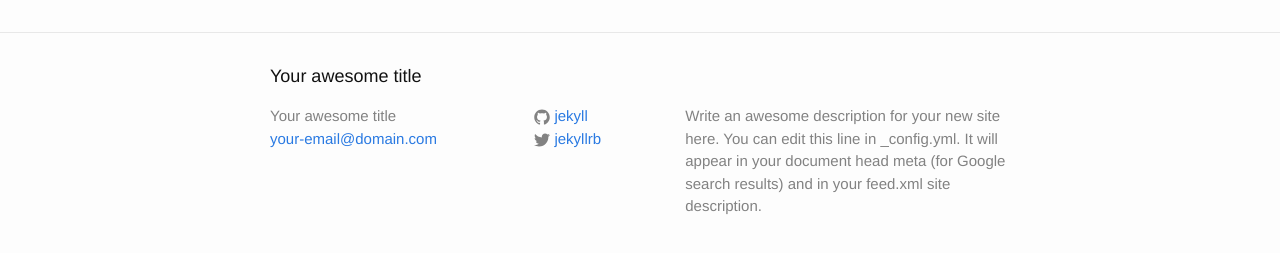
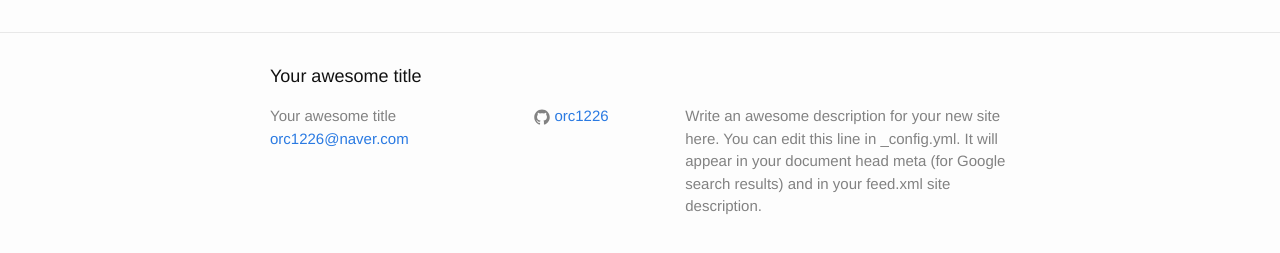
Before and after one commit to mnyok/mnyok.github.io, a Jekyll site: the page built from index.html, in a window 1280 px wide. Shown: the part 264-517 px from the top of the page. Built offline with Jekyll 4.4.1, drawn with Linux system fonts in a browser that asks for light colours.

Commit message:
change config

```diff
--- a/_config.yml
+++ b/_config.yml
@@ -7,15 +7,14 @@
 
 # Site settings
 title: Your awesome title
-email: your-email@domain.com
+email: orc1226@naver.com
 description: > # this means to ignore newlines until "baseurl:"
   Write an awesome description for your new site here. You can edit this
   line in _config.yml. It will appear in your document head meta (for
   Google search results) and in your feed.xml site description.
 baseurl: "" # the subpath of your site, e.g. /blog
 url: "http://yourdomain.com" # the base hostname & protocol for your site
-twitter_username: jekyllrb
-github_username:  jekyll
+github_username:  orc1226
 
 # Build settings
 markdown: kramdown
```
